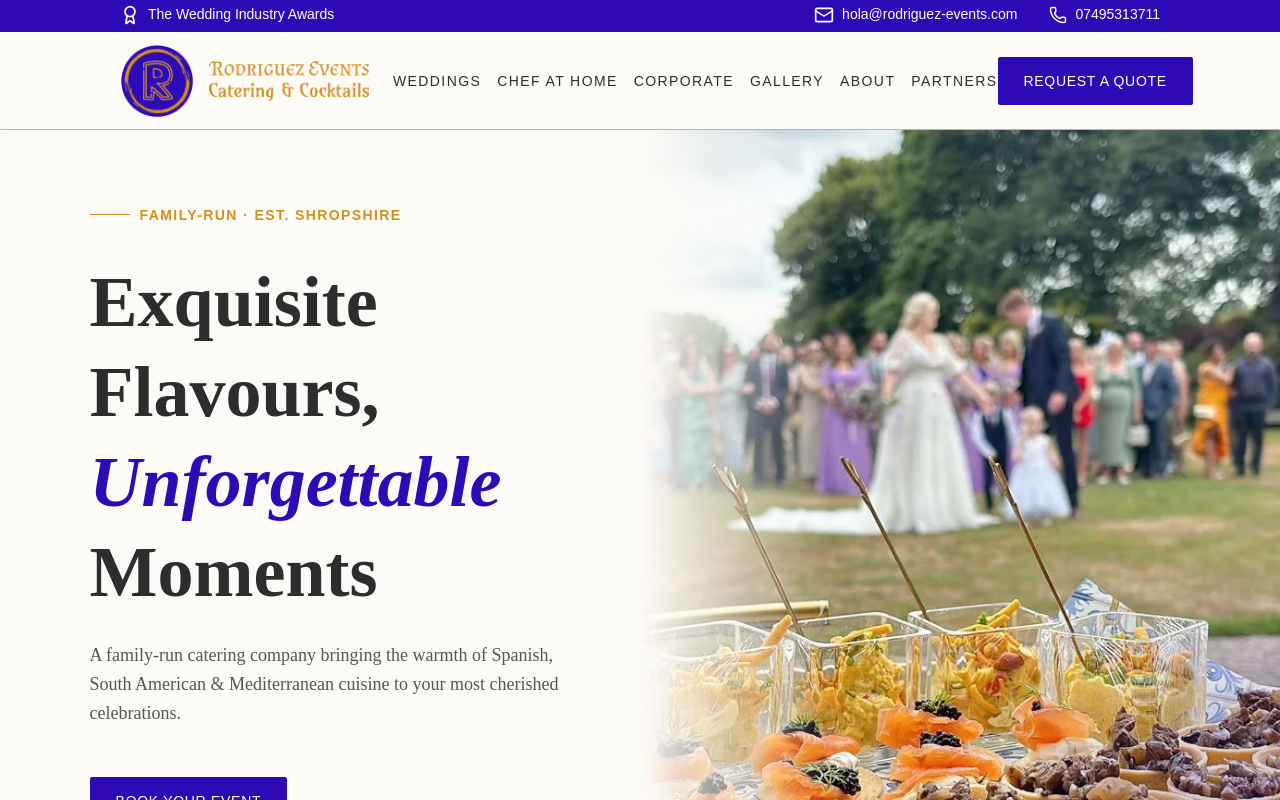
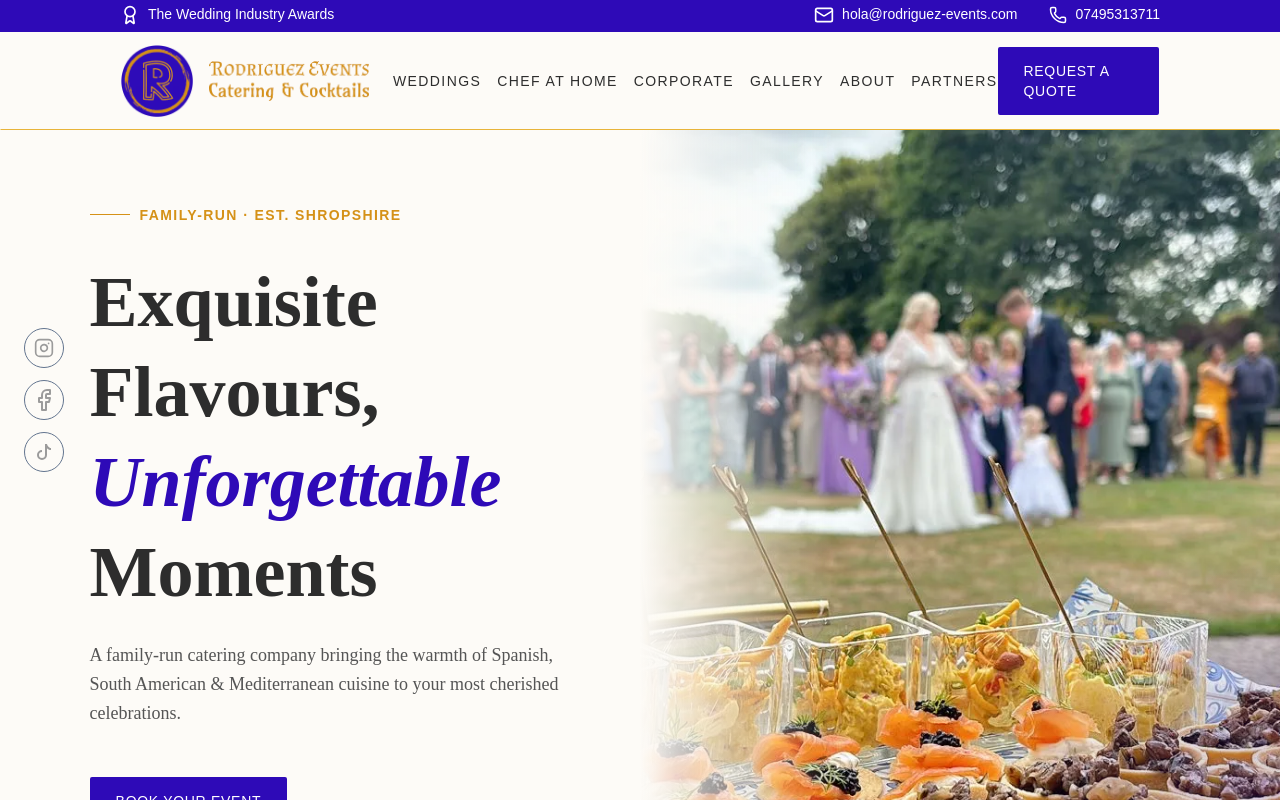
Before and after one commit to 4HMartin/rodriguez-events, a Next.js app: page / in a window 1280 px wide. Shown: the top 800 px of the page. Built offline with nearby package versions, Linux system fonts and the light colour scheme.

Commit message:
Add fixed social links.

```diff
--- a/app/page.tsx
+++ b/app/page.tsx
@@ -5,6 +5,7 @@ import PortfolioSection from "@/components/home-view/PortfolioSection";
 import ReviewsSection from "@/components/home-view/ReviewsSection";
 import ServicesSection from "@/components/home-view/ServicesSection";
 import TrustBanner from "@/components/home-view/TrustBanner";
+import SocialLinks from "@/components/SocialLinks";
 
 export default function Home() {
   return (
@@ -16,6 +17,7 @@ export default function Home() {
       <AboutSection />
       <ReviewsSection />
       <CTABandSection />
+      <SocialLinks />
     </main>
   );
 }
--- a/components/Header.tsx
+++ b/components/Header.tsx
@@ -131,9 +131,11 @@ export default function Header() {
                 </nav>
 
                 {/* Contact us button */}
-                <Link href="/contact" onClick={toggleMenu} className={`hidden relative w-fit min-w-fit py-3 px-6 border-2 border-primary bg-primary text-white transition-all duration-300 text-sm uppercase tracking-wider font-medium rounded-xs hover:bg-white hover:text-primary lg:block ${isActive('/contact') ? 'active-button' : ''}`}>
-                    request a quote
-                </Link>
+                <motion.div whileHover={{ y: -2 }} whileTap={{ scale: 0.97 }}>
+                    <Link href="/contact" onClick={toggleMenu} className={`hidden relative w-fit min-w-fit py-3 px-6 border-2 border-primary bg-primary text-white transition-all duration-300 text-sm uppercase tracking-wider font-medium rounded-xs hover:bg-white hover:text-primary lg:block ${isActive('/contact') ? 'active-button' : ''}`}>
+                        request a quote
+                    </Link>
+                </motion.div>
             </motion.header>
         </>
     )
--- /dev/null
+++ b/components/SocialLinks.tsx
@@ -0,0 +1,33 @@
+"use client"
+import { motion } from "framer-motion";
+import Link from "next/link";
+
+export default function SocialLinks() {
+
+    const instagramLink = process.env.NEXT_PUBLIC_INSTAGRAM_LINK;
+    const facebookLink = process.env.NEXT_PUBLIC_FACEBOOK_LINK;
+    const tiktokLink = process.env.NEXT_PUBLIC_TIKTOK_LINK;
+
+    return (
+        <motion.div className="hidden fixed top-1/2 left-4 -translate-y-1/2 lg:flex flex-col gap-3 justify-center md:justify-start xl:left-6"
+            initial={{ opacity: 0, y: 20 }}
+            animate={{ opacity: 1, y: 0 }}
+            transition={{ delay: 0.8, duration: 0.8, ease: "easeOut" }}
+        >
+            {/* Instagram */}
+            <Link href={`${instagramLink}`} className="w-10 h-10 rounded-full border border-slate-500 flex items-center justify-center transition-all duration-300 text-decoration-none group hover:border-secondary hover:bg-secondary/10 hover:text-secondary">
+                <svg xmlns="http://www.w3.org/2000/svg" width="20" height="20" viewBox="0 0 24 24" fill="none" stroke="#9b9b9b" strokeWidth="2" strokeLinecap="round" strokeLinejoin="round"><rect width="20" height="20" x="2" y="2" rx="5" ry="5" /><path d="M16 11.37A4 4 0 1 1 12.63 8 4 4 0 0 1 16 11.37z" /><line x1="17.5" x2="17.51" y1="6.5" y2="6.5" /></svg>
+            </Link>
+            {/* Facebook */}
+            <Link href={`${facebookLink}`} className="w-10 h-10 rounded-full border border-slate-500 flex items-center justify-center transition-all duration-300 text-decoration-none group hover:border-secondary hover:bg-secondary/10 hover:text-secondary">
+                <svg xmlns="http://www.w3.org/2000/svg" width="24" height="24" viewBox="0 0 24 24" fill="none" stroke="#9b9b9b" strokeWidth="2" strokeLinecap="round" strokeLinejoin="round"><path d="M18 2h-3a5 5 0 0 0-5 5v3H7v4h3v8h4v-8h3l1-4h-4V7a1 1 0 0 1 1-1h3z" /></svg>
+            </Link>
+            {/* TikTok */}
+            <Link href={`${tiktokLink}`} className="w-10 h-10 rounded-full border border-slate-500 flex items-center justify-center transition-all duration-300 text-decoration-none group hover:border-secondary hover:bg-secondary/10 hover:text-secondary">
+                <svg xmlns="http://www.w3.org/2000/svg" width="16" height="16" fill="#9b9b9b" viewBox="0 0 16 16">
+                    <path d="M9 0h1.98c.144.715.54 1.617 1.235 2.512C12.895 3.389 13.797 4 15 4v2c-1.753 0-3.07-.814-4-1.829V11a5 5 0 1 1-5-5v2a3 3 0 1 0 3 3z" />
+                </svg>
+            </Link>
+        </motion.div>
+    )
+}
```
